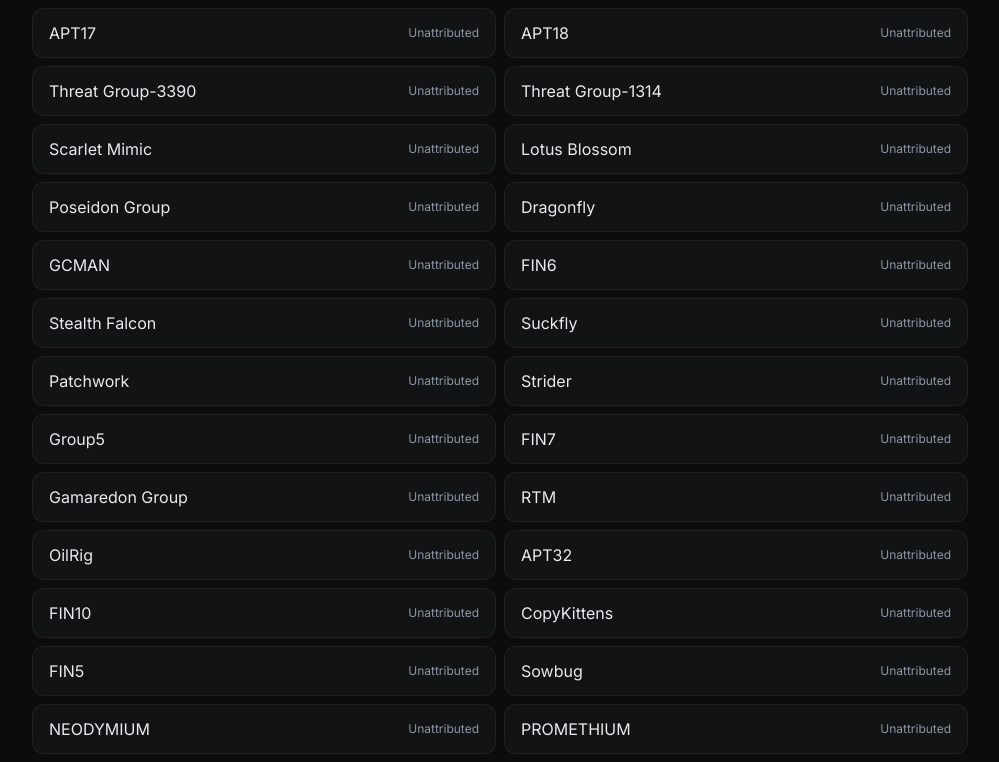
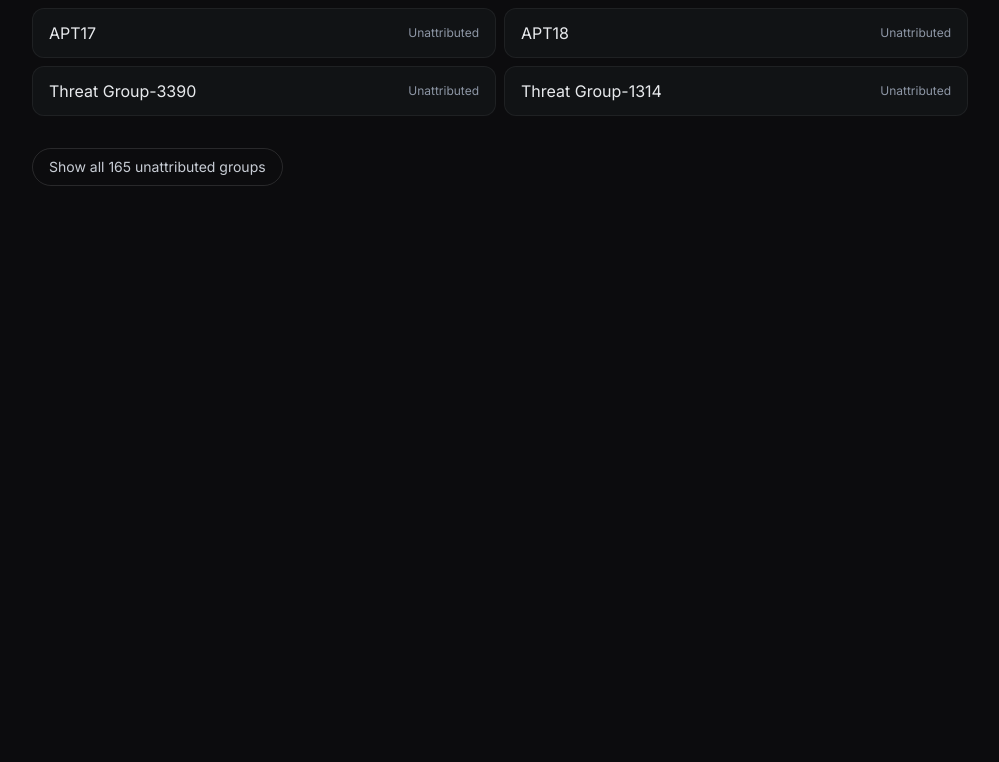
Before and after one commit to Team-Triada/triada-threat, a Next.js app: page /actors in a window 1280 px wide. Shown: the part 1355-2117 px from the top of the page, without its empty margins (140-1139 px from the left). After the commit the page ends 1605 px from the top, so only its background shows below. Built offline with nearby package versions, Linux system fonts and the light colour scheme; a web font is replaced by a local one.

Commit message:
Paginate long lists and stop link prefetch

```diff
--- a/src/app/actors/page.tsx
+++ b/src/app/actors/page.tsx
@@ -5,13 +5,14 @@ import { getActors } from "@/lib/actors";
 
 export const metadata: Metadata = { title: "Threat Actors | MITRE ATT&CK Groups" };
 
-export default function ActorsPage() {
+export default async function ActorsPage({ searchParams }: { searchParams: Promise<{ all?: string }> }) {
+  const { all } = await searchParams;
   const actors = getActors();
   const attributed = actors.filter((a) => a.countryCode);
   const rest = actors.filter((a) => !a.countryCode);
   const Row = ({ a }: { a: (typeof actors)[number] }) => (
-    <li>
-      <Link href={`/actor/${a.id}`} className="card-surface flex items-center justify-between gap-3 px-4 py-3 hover:text-cyan transition-colors">
+    <li className="cv-row-sm">
+      <Link href={`/actor/${a.id}`} prefetch={false} className="card-surface flex items-center justify-between gap-3 px-4 py-3 hover:text-cyan transition-colors">
         <span className="truncate">{a.name}</span>
         <span className="text-xs text-[var(--muted-foreground)] shrink-0">{a.country}</span>
       </Link>
@@ -29,7 +30,12 @@ export default function ActorsPage() {
         <span className="section-label">Attributed ({attributed.length})</span>
         <ul className="grid gap-2 sm:grid-cols-2">{attributed.map((a) => <Row key={a.id} a={a} />)}</ul>
         <span className="section-label">Unattributed ({rest.length})</span>
-        <ul className="grid gap-2 sm:grid-cols-2">{rest.map((a) => <Row key={a.id} a={a} />)}</ul>
+        <ul className="grid gap-2 sm:grid-cols-2">{(all ? rest : rest.slice(0, 24)).map((a) => <Row key={a.id} a={a} />)}</ul>
+        {!all && rest.length > 24 && (
+          <Link href="/actors?all=1" prefetch={false} className="w-fit rounded-full border border-[var(--border-strong)] px-4 py-2 text-sm text-[#c8cdd5] hover:text-white hover:border-[var(--triada-cyan)] transition-colors">
+            Show all {rest.length} unattributed groups
+          </Link>
+        )}
       </main>
     </div>
   );
--- a/src/app/ransomware/[group]/page.tsx
+++ b/src/app/ransomware/[group]/page.tsx
@@ -118,7 +118,7 @@ export default async function GroupPage({ params }: { params: Promise<{ group: s
           <h2 className="section-label">Most recent victims</h2>
           <ul className="flex flex-col gap-2">
             {p.recentVictims.map((v) => (
-              <li key={v.id} className="card-surface px-4 py-3 sm:px-5 flex flex-wrap items-center gap-x-4 gap-y-1">
+              <li key={v.id} className="card-surface cv-row px-4 py-3 sm:px-5 flex flex-wrap items-center gap-x-4 gap-y-1">
                 <span className="text-[#e8eaed] min-w-0 break-words">{v.victim}</span>
                 <span className="text-xs text-[var(--muted-foreground)]">{[v.sector, v.countryCode ? countryName(v.countryCode) : null].filter(Boolean).join(" · ")}</span>
                 <span className="ml-auto text-xs text-[var(--muted-foreground)]">{ago(v.discoveredAt)}</span>
--- a/src/app/ransomware/page.tsx
+++ b/src/app/ransomware/page.tsx
@@ -12,8 +12,8 @@ export const metadata: Metadata = {
   description: "Latest ransomware gang leak-site postings, refreshed every two minutes from ransomware.live.",
 };
 
-export default async function RansomwarePage({ searchParams }: { searchParams: Promise<{ group?: string; sector?: string }> }) {
-  const { group, sector } = await searchParams;
+export default async function RansomwarePage({ searchParams }: { searchParams: Promise<{ group?: string; sector?: string; all?: string }> }) {
+  const { group, sector, all: showAll } = await searchParams;
   const all = await fetchRecentVictims().catch(() => []);
   const victims = all.filter((v) => (!group || v.group === group) && (!sector || v.sector === sector));
 
@@ -42,16 +42,16 @@ export default async function RansomwarePage({ searchParams }: { searchParams: P
 
         <section className="flex flex-col gap-3">
           <div className="no-scrollbar -mx-4 flex gap-2 overflow-x-auto px-4 sm:mx-0 sm:flex-wrap sm:overflow-visible sm:px-0">
-            <Link href="/ransomware" className={`pill-tag shrink-0 whitespace-nowrap ${!group && !sector ? "border-[var(--border-strong)] text-white" : ""}`}>All</Link>
+            <Link href="/ransomware" prefetch={false} className={`pill-tag shrink-0 whitespace-nowrap ${!group && !sector ? "border-[var(--border-strong)] text-white" : ""}`}>All</Link>
             {groups.map(([g, n]) => (
-              <Link key={g} href={`/ransomware?group=${encodeURIComponent(g)}`} className={`pill-tag shrink-0 whitespace-nowrap capitalize ${group === g ? "border-[var(--triada-cyan)] text-white" : ""}`}>
+              <Link key={g} prefetch={false} href={`/ransomware?group=${encodeURIComponent(g)}`} className={`pill-tag shrink-0 whitespace-nowrap capitalize ${group === g ? "border-[var(--triada-cyan)] text-white" : ""}`}>
                 {g} <span className="text-[var(--muted-foreground)] ml-1">×{n}</span>
               </Link>
             ))}
           </div>
           <div className="no-scrollbar -mx-4 flex gap-2 overflow-x-auto px-4 sm:mx-0 sm:flex-wrap sm:overflow-visible sm:px-0">
             {sectors.map(([s, n]) => (
-              <Link key={s} href={`/ransomware?sector=${encodeURIComponent(s)}`} className={`pill-tag shrink-0 whitespace-nowrap ${sector === s ? "border-[var(--triada-cyan)] text-white" : ""}`}>
+              <Link key={s} prefetch={false} href={`/ransomware?sector=${encodeURIComponent(s)}`} className={`pill-tag shrink-0 whitespace-nowrap ${sector === s ? "border-[var(--triada-cyan)] text-white" : ""}`}>
                 {s} <span className="text-[var(--muted-foreground)] ml-1">×{n}</span>
               </Link>
             ))}
@@ -59,14 +59,14 @@ export default async function RansomwarePage({ searchParams }: { searchParams: P
         </section>
 
         <section className="flex flex-col gap-3">
-          <span className="section-label">{victims.length} victims</span>
+          <span className="section-label">{victims.length} victims{!showAll && victims.length > 30 ? " (showing the latest 30)" : ""}</span>
           <ul className="flex flex-col gap-3">
-            {victims.map((v) => {
+            {(showAll ? victims : victims.slice(0, 30)).map((v) => {
               const origin = groupOrigin(v.group);
               return (
-                <li key={v.id} className="card-surface p-5">
+                <li key={v.id} className="card-surface cv-row-card p-5">
                   <div className="flex flex-wrap items-center gap-2 mb-2">
-                    <Link href={`/ransomware/${encodeURIComponent(v.group)}`} className="pill-tag capitalize hover:text-cyan">{v.group}</Link>
+                    <Link href={`/ransomware/${encodeURIComponent(v.group)}`} prefetch={false} className="pill-tag capitalize hover:text-cyan">{v.group}</Link>
                     {v.countryCode && <span className="pill-tag">{countryName(v.countryCode)}</span>}
                     {v.sector && <span className="pill-tag">{v.sector}</span>}
                     <span className="ml-auto text-xs text-[var(--muted-foreground)]">{ago(v.discoveredAt)}</span>
@@ -82,6 +82,15 @@ export default async function RansomwarePage({ searchParams }: { searchParams: P
             })}
             {victims.length === 0 && <li className="text-sm text-[var(--muted-foreground)]">No records (or the upstream feed is unavailable).</li>}
           </ul>
+          {!showAll && victims.length > 30 && (
+            <Link
+              href={`/ransomware?${new URLSearchParams({ ...(group ? { group } : {}), ...(sector ? { sector } : {}), all: "1" })}`}
+              prefetch={false}
+              className="w-fit rounded-full border border-[var(--border-strong)] px-4 py-2 text-sm text-[#c8cdd5] hover:text-white hover:border-[var(--triada-cyan)] transition-colors"
+            >
+              Show all {victims.length} victims
+            </Link>
+          )}
         </section>
       </main>
     </div>
```
